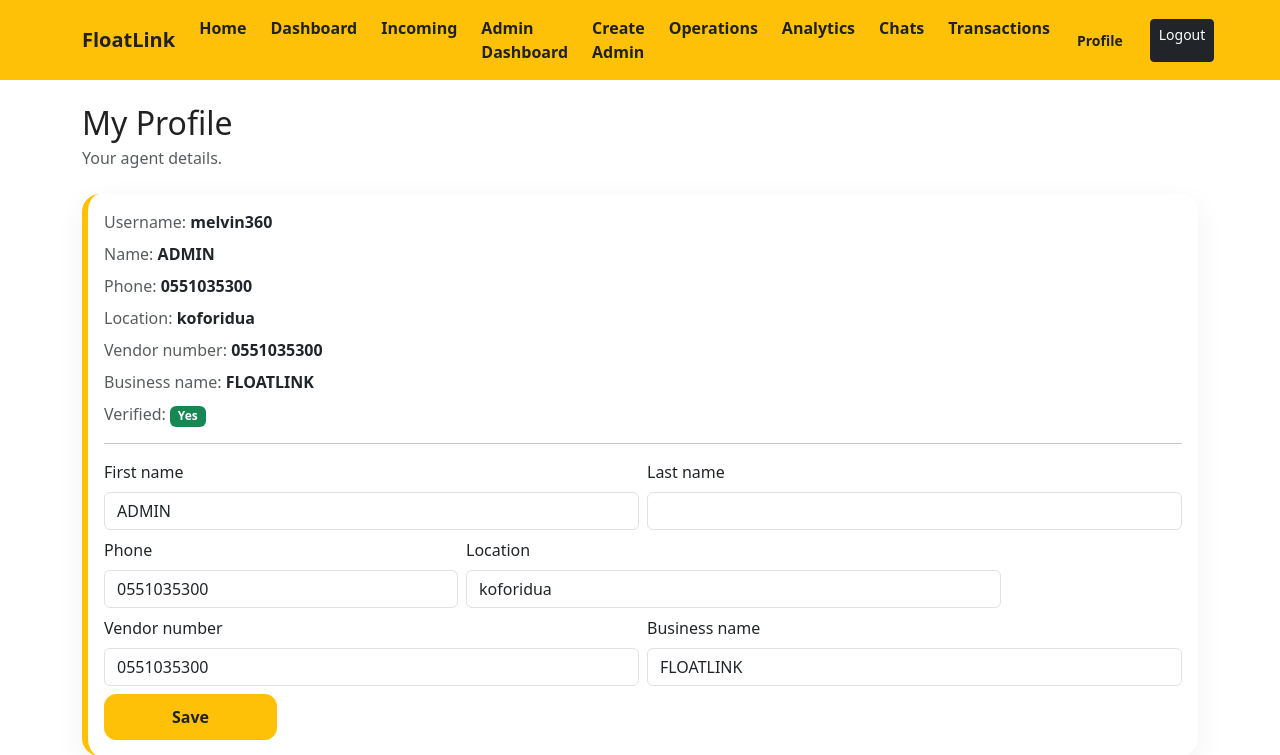
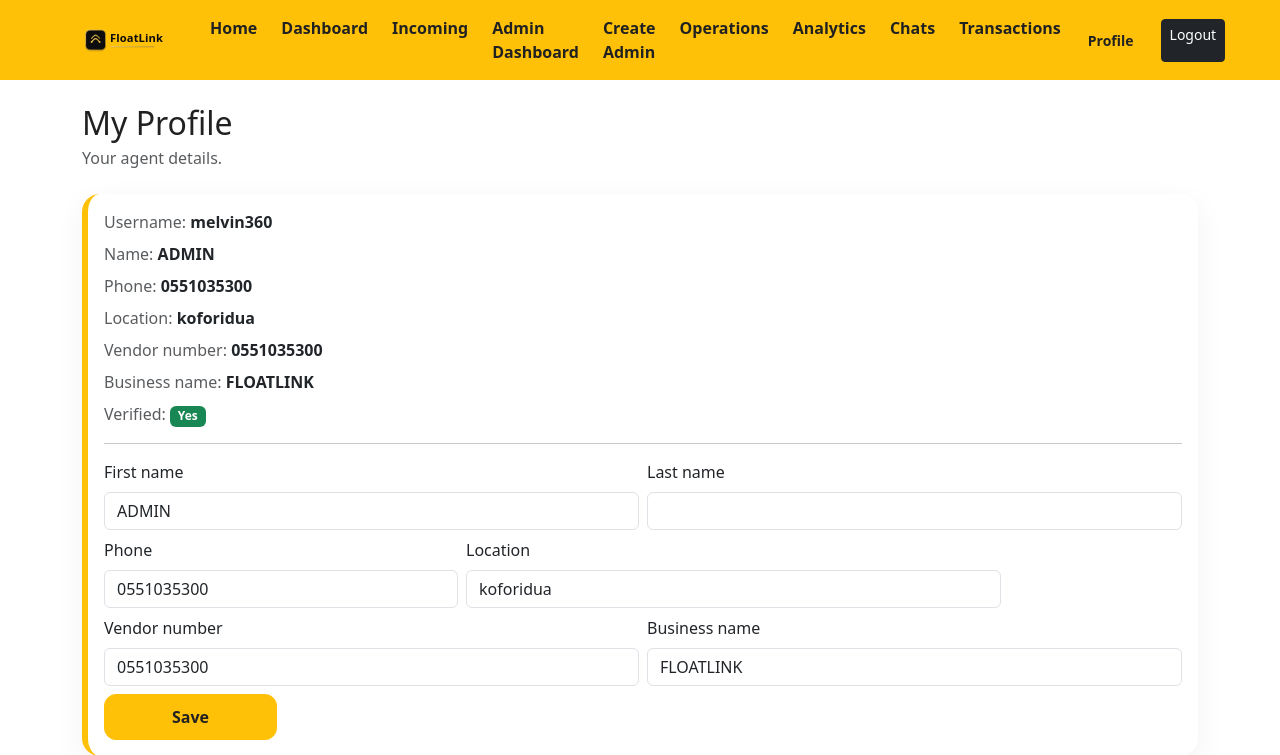
Before and after one commit to IsraelTech-Pro/floatlink, a Django app: page /agents/profile/ in a window 1280 px wide. Shown: the top 755 px of the page. Run offline with Django 5.2, Linux system fonts and the light colour scheme; a user stored in the database is signed in; data comes from the database, SQL or seed files in the repository; data that the repository does not hold is empty.

Commit message:
first commit

```diff
--- a/templates/base.html
+++ b/templates/base.html
@@ -5,6 +5,7 @@
     <meta charset="utf-8">
     <meta name="viewport" content="width=device-width, initial-scale=1">
     <title>FloatLink Ghana</title>
+    <link rel="icon" type="image/svg+xml" href="{% static 'images/floatlink-icon.svg' %}">
     <link href="https://cdn.jsdelivr.net/npm/bootstrap@5.3.3/dist/css/bootstrap.min.css" rel="stylesheet">
     <link href="{% static 'css/app.css' %}" rel="stylesheet">
   </head>
--- a/templates/partials/navbar.html
+++ b/templates/partials/navbar.html
@@ -1,6 +1,9 @@
+{% load static %}
 <nav class="navbar navbar-expand-lg navbar-fl">
   <div class="container">
-    <a class="navbar-brand fw-bold" href="{% url 'core:home' %}">FloatLink</a>
+    <a class="navbar-brand d-flex align-items-center gap-2" href="{% url 'core:home' %}">
+      <img src="{% static 'images/floatlink-logo.svg' %}" alt="FloatLink" style="height: 28px; width: auto;">
+    </a>
 
     <button class="navbar-toggler" type="button" data-bs-toggle="collapse" data-bs-target="#navbarSupportedContent" aria-controls="navbarSupportedContent" aria-expanded="false" aria-label="Toggle navigation">
       <span class="navbar-toggler-icon"></span>
```
Also changed, not shown: static/images/floatlink-icon.svg (added), static/images/floatlink-logo.svg (added).
